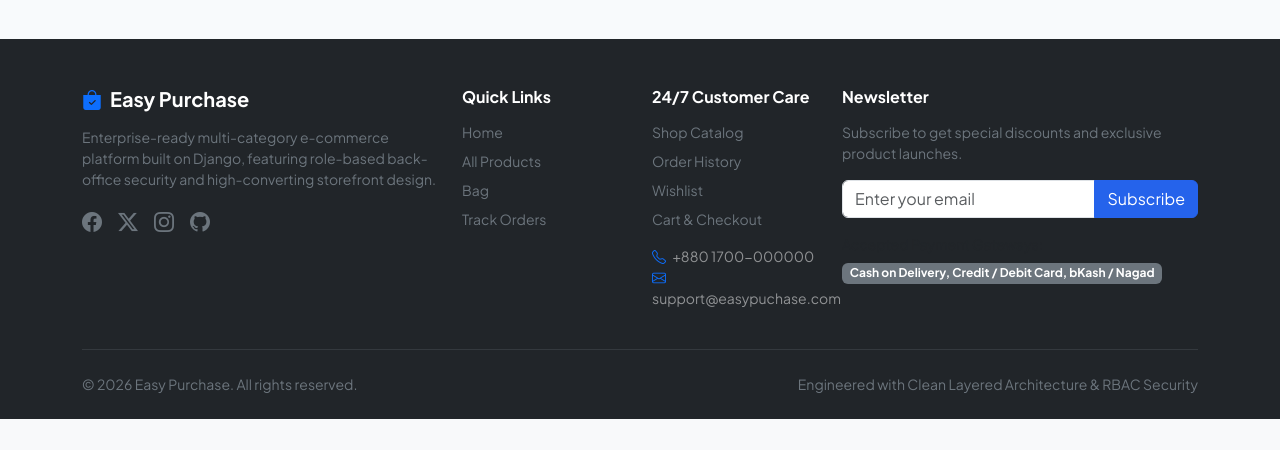
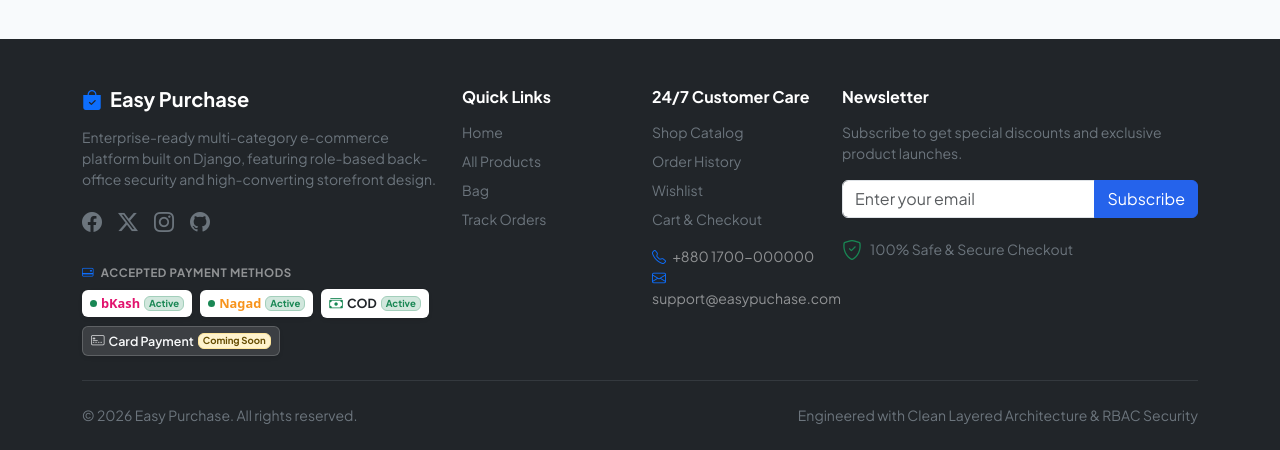
Before and after one commit to alimranedx/pythonecom, a Django app: page / in a window 1280 px wide. Shown: the part 3908-4358 px from the top of the page. Before the commit the page ends 4327 px from the top, so only its background shows below. Run offline with Django 5.2, Linux system fonts and the light colour scheme; data comes from the database, SQL or seed files in the repository; data that the repository does not hold is empty.

Commit message:
feat(footer): add accepted payment methods (bKash, Nagad, COD active, Card coming soon) in brand column

```diff
--- a/templates/base.html
+++ b/templates/base.html
@@ -335,6 +335,22 @@
             background-color: #3b82f6 !important;
             color: #ffffff !important;
             border-color: #3b82f6 !important;
+        }
+
+        /* Footer Payment Badges */
+        .payment-indicator {
+            width: 7px;
+            height: 7px;
+            border-radius: 50%;
+            display: inline-block;
+        }
+        .payment-chip {
+            transition: transform 0.15s ease, box-shadow 0.15s ease;
+            user-select: none;
+        }
+        .payment-chip:hover {
+            transform: translateY(-2px);
+            box-shadow: 0 4px 10px rgba(0, 0, 0, 0.25) !important;
         }
     </style>
     {% block extra_head %}{% endblock %}
@@ -795,6 +811,43 @@
                             <a href="{{ site_settings.social_linkedin }}" target="_blank" rel="noopener" class="text-secondary" title="LinkedIn"><i class="bi bi-linkedin"></i></a>
                         {% endif %}
                     </div>
+
+                    <!-- Accepted Payment Methods -->
+                    <div class="mt-4 pt-1">
+                        <span class="d-block text-white-50 small fw-bold text-uppercase mb-2" style="font-size: 0.72rem; letter-spacing: 0.05em;">
+                            <i class="bi bi-credit-card-2-back text-primary me-1"></i>
+                            {% if IS_BANGLA %}অনুমোদিত পেমেন্ট মাধ্যম{% else %}Accepted Payment Methods{% endif %}
+                        </span>
+                        <div class="d-flex flex-wrap gap-2 align-items-center">
+                            <!-- bKash (Active) -->
+                            <div class="payment-chip d-inline-flex align-items-center gap-1 px-2 py-1 bg-white rounded-2 shadow-sm" title="bKash Online Payment (Active)">
+                                <span class="payment-indicator bg-success"></span>
+                                <span class="fw-bold" style="color: #e2136e; font-size: 0.8rem; font-family: system-ui, -apple-system, sans-serif;">bKash</span>
+                                <span class="badge bg-success-subtle text-success border border-success-subtle" style="font-size: 0.6rem; padding: 2px 4px;">Active</span>
+                            </div>
+
+                            <!-- Nagad (Active) -->
+                            <div class="payment-chip d-inline-flex align-items-center gap-1 px-2 py-1 bg-white rounded-2 shadow-sm" title="Nagad Mobile Payment (Active)">
+                                <span class="payment-indicator bg-success"></span>
+                                <span class="fw-bold" style="color: #f7941d; font-size: 0.8rem; font-family: system-ui, -apple-system, sans-serif;">Nagad</span>
+                                <span class="badge bg-success-subtle text-success border border-success-subtle" style="font-size: 0.6rem; padding: 2px 4px;">Active</span>
+                            </div>
+
+                            <!-- Cash on Delivery (Active) -->
+                            <div class="payment-chip d-inline-flex align-items-center gap-1 px-2 py-1 bg-white rounded-2 shadow-sm" title="Cash on Delivery (Active)">
+                                <i class="bi bi-cash-stack text-success" style="font-size: 0.85rem;"></i>
+                                <span class="fw-bold text-dark" style="font-size: 0.78rem;">COD</span>
+                                <span class="badge bg-success-subtle text-success border border-success-subtle" style="font-size: 0.6rem; padding: 2px 4px;">Active</span>
+                            </div>
+
+                            <!-- Card Payment (Coming Soon) -->
+                            <div class="payment-chip d-inline-flex align-items-center gap-1 px-2 py-1 rounded-2 shadow-sm border" style="background-color: rgba(255, 255, 255, 0.12); border-color: rgba(255, 255, 255, 0.18) !important;" title="Debit / Credit Card (Visa, Mastercard - Coming Soon)">
+                                <i class="bi bi-credit-card-2-front text-light opacity-75" style="font-size: 0.85rem;"></i>
+                                <span class="fw-semibold text-light" style="font-size: 0.78rem;">Card Payment</span>
+                                <span class="badge bg-warning-subtle text-warning-emphasis border border-warning-subtle" style="font-size: 0.6rem; padding: 2px 4px;">Coming Soon</span>
+                            </div>
+                        </div>
+                    </div>
                 </div>
                 <div class="col-lg-2 col-md-3 col-6">
                     <h6 class="fw-bold text-white mb-3">{{ tr.quick_links }}</h6>
@@ -835,12 +888,10 @@
                         <input type="email" class="form-control" placeholder="Enter your email" aria-label="Email">
                         <button class="btn btn-primary" type="button">Subscribe</button>
                     </div>
-                    {% if site_settings.accepted_payments_text %}
-                        <small class="text-muted d-block">Accepted Payment Gateways:</small>
-                        <div class="d-flex flex-wrap gap-2 mt-2">
-                            <span class="badge bg-secondary">{{ site_settings.accepted_payments_text }}</span>
-                        </div>
-                    {% endif %}
+                    <div class="mt-3 text-secondary small d-flex align-items-center gap-2">
+                        <i class="bi bi-shield-check text-success fs-5"></i>
+                        <span>{% if IS_BANGLA %}১০০% নিরাপদ ও সুরক্ষিত পেমেন্ট{% else %}100% Safe & Secure Checkout{% endif %}</span>
+                    </div>
                 </div>
             </div>
             <hr class="border-secondary my-4">
```
